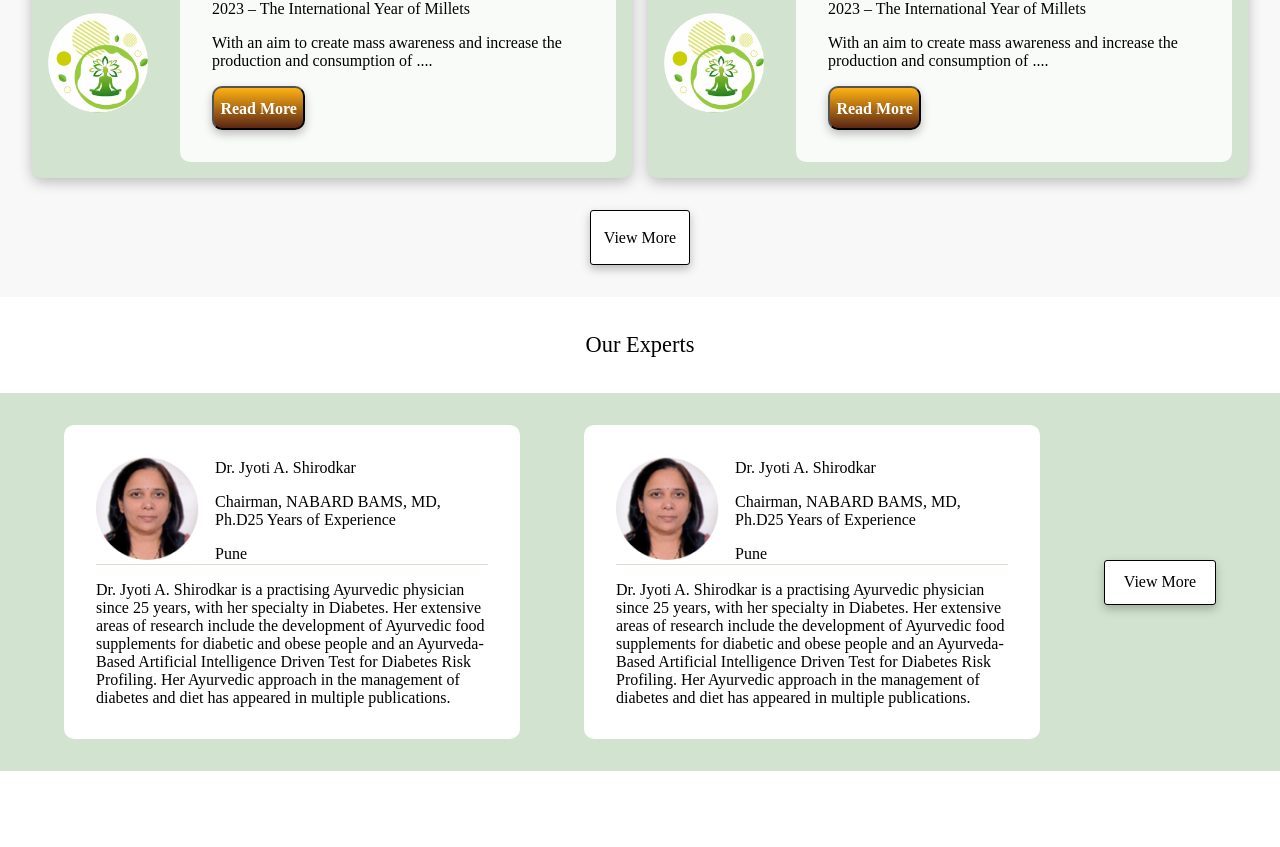
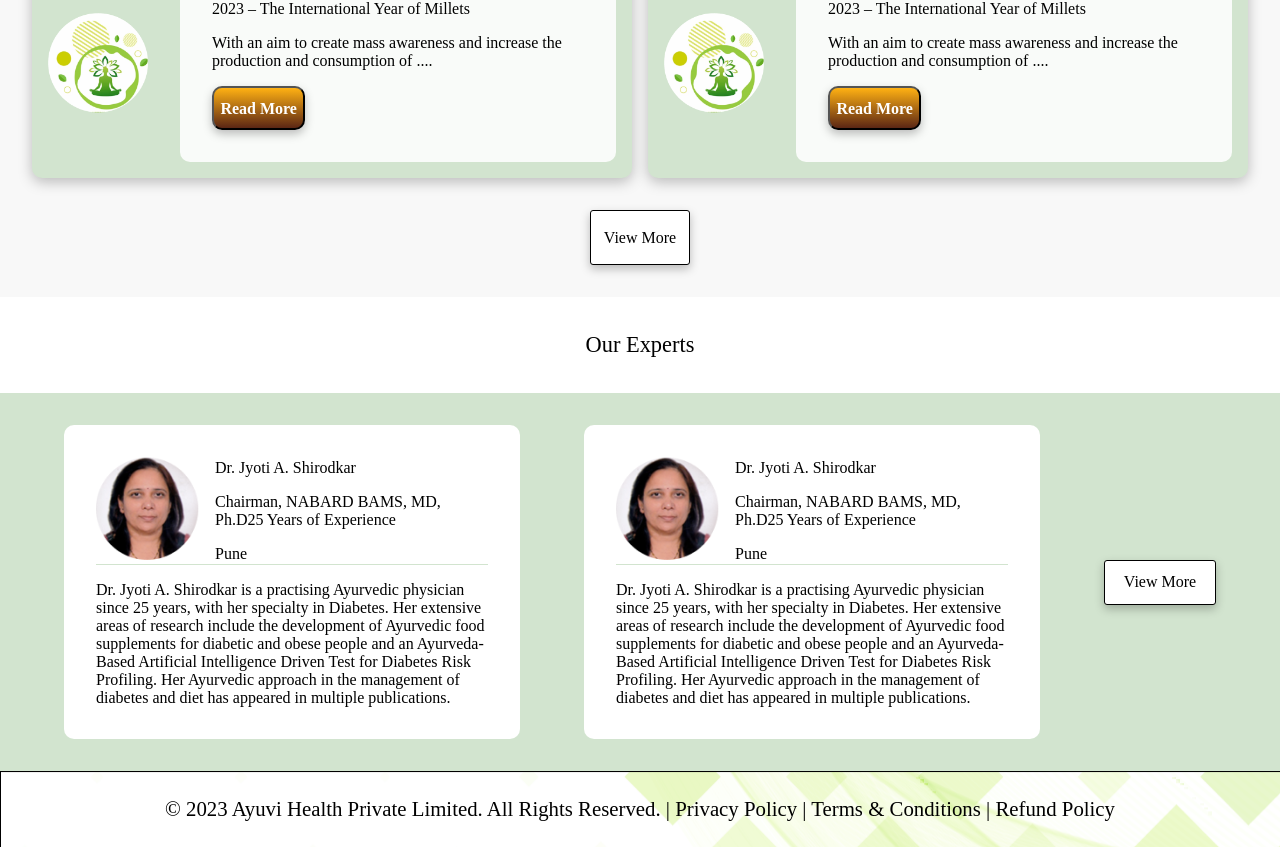
Before and after one commit to jafar99/Ayuvi, a React (Vite) app: page / in a window 1280 px wide. Shown: the part 2563-3410 px from the top of the page. Before the commit the page ends 3334 px from the top, so only its background shows below. Built offline with nearby package versions, Linux system fonts and the light colour scheme.

Commit message:
footer added

```diff
--- a/src/App.jsx
+++ b/src/App.jsx
@@ -4,6 +4,7 @@ import Benefit from './component/Benefit'
 import Blog from './component/Blog'
 import Content from './component/Content'
 import Experts from './component/Experts'
+import Footer from './component/Footer'
 import Homepage from './component/Homepage'
 import Report from './component/Report'
 
@@ -18,6 +19,7 @@ function App() {
       <Report/>
       <Blog/>
       <Experts/>
+      <Footer/>
     </>
   )
 }
--- /dev/null
+++ b/src/component/Footer.jsx
@@ -0,0 +1,14 @@
+import React from 'react'
+import '../style/Footer.css'
+
+const Footer = () => {
+  return (
+    <div className='footer'>
+        <span className="footer-text">
+        © 2023 Ayuvi Health Private Limited. All Rights Reserved. | Privacy Policy | Terms & Conditions | Refund Policy
+        </span>
+    </div>
+  )
+}
+
+export default Footer
--- /dev/null
+++ b/src/style/Footer.css
@@ -0,0 +1,16 @@
+.footer{
+    display: flex;
+    justify-content: center;
+    align-items: center;
+    text-align: center;
+    padding: 1.6rem;
+     background-image: url("../assets/footer.png");
+}
+
+.footer-text{
+    color: #000;
+font-family: Mulish;
+font-size: 1.3rem;
+font-style: normal;
+font-weight: 400;
+}
```
Also changed, not shown: src/assets/footer.png (added).
